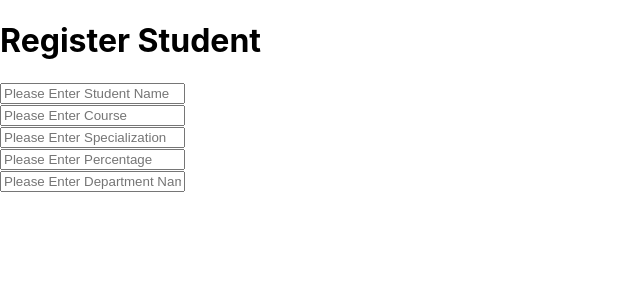
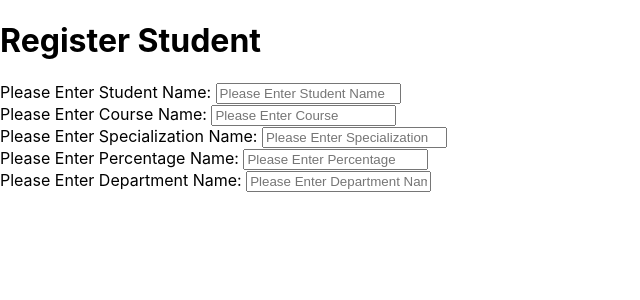
Before and after one commit to IndronilC/student-management-ui, a React (Create React App) app: page / in a window 1280 px wide. Shown: the top 300 px of the page, without its empty margins (0-640 px from the left). Built offline with nearby package versions, Linux system fonts and the light colour scheme.

Commit message:
Committing changes to create labels in the Register Student Page, also the label related test cases we brough was not correct so we removed the same

```diff
--- a/src/pages/RegisterStudentPage.js
+++ b/src/pages/RegisterStudentPage.js
@@ -6,18 +6,23 @@ export class RegisterStudentPage extends React.Component{
             <div>
                 <h1>Register Student</h1>
                 <div>
-                  <input placeholder="Please Enter Student Name"/>
+                     <label>Please Enter Student Name: </label>
+                     <input placeholder="Please Enter Student Name"/>
                 </div>
-                <div>
+                 <div>
+                    <label>Please Enter Course Name: </label>
                     <input placeholder="Please Enter Course" />
                 </div>
                 <div>
-                    <input placeholder="Please Enter Specialization" />
+                  <label>Please Enter Specialization Name: </label>
+                  <input placeholder="Please Enter Specialization" />
                 </div>
                 <div>
+                 <label>Please Enter Percentage Name: </label>
                     <input placeholder="Please Enter Percentage" />
                 </div>
                 <div>
+                    <label>Please Enter Department Name: </label>
                     <input placeholder="Please Enter Department Name" />
                 </div>
             </div>
```
Also changed, not shown: 1 other file (tests, documents, lock files or other folders).
